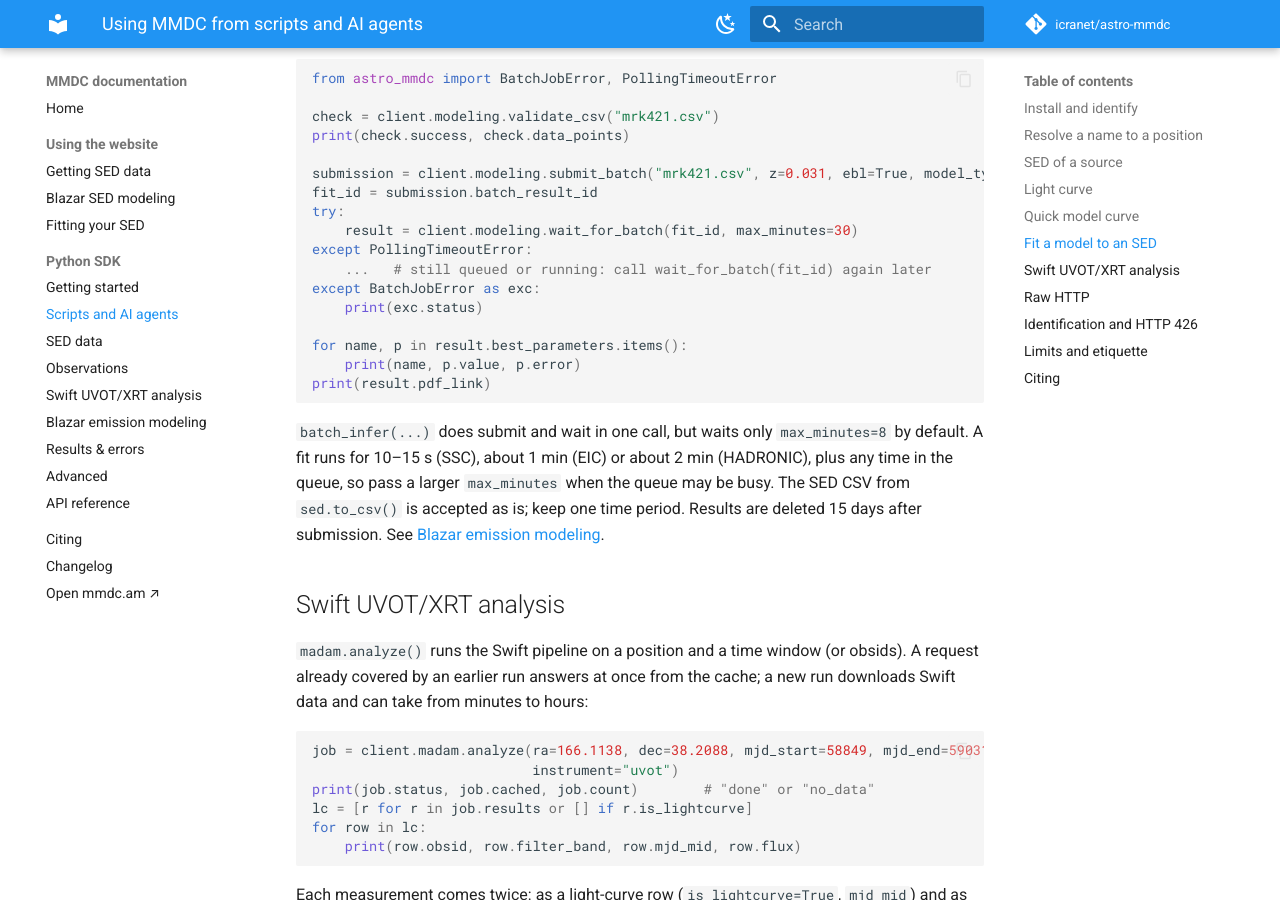
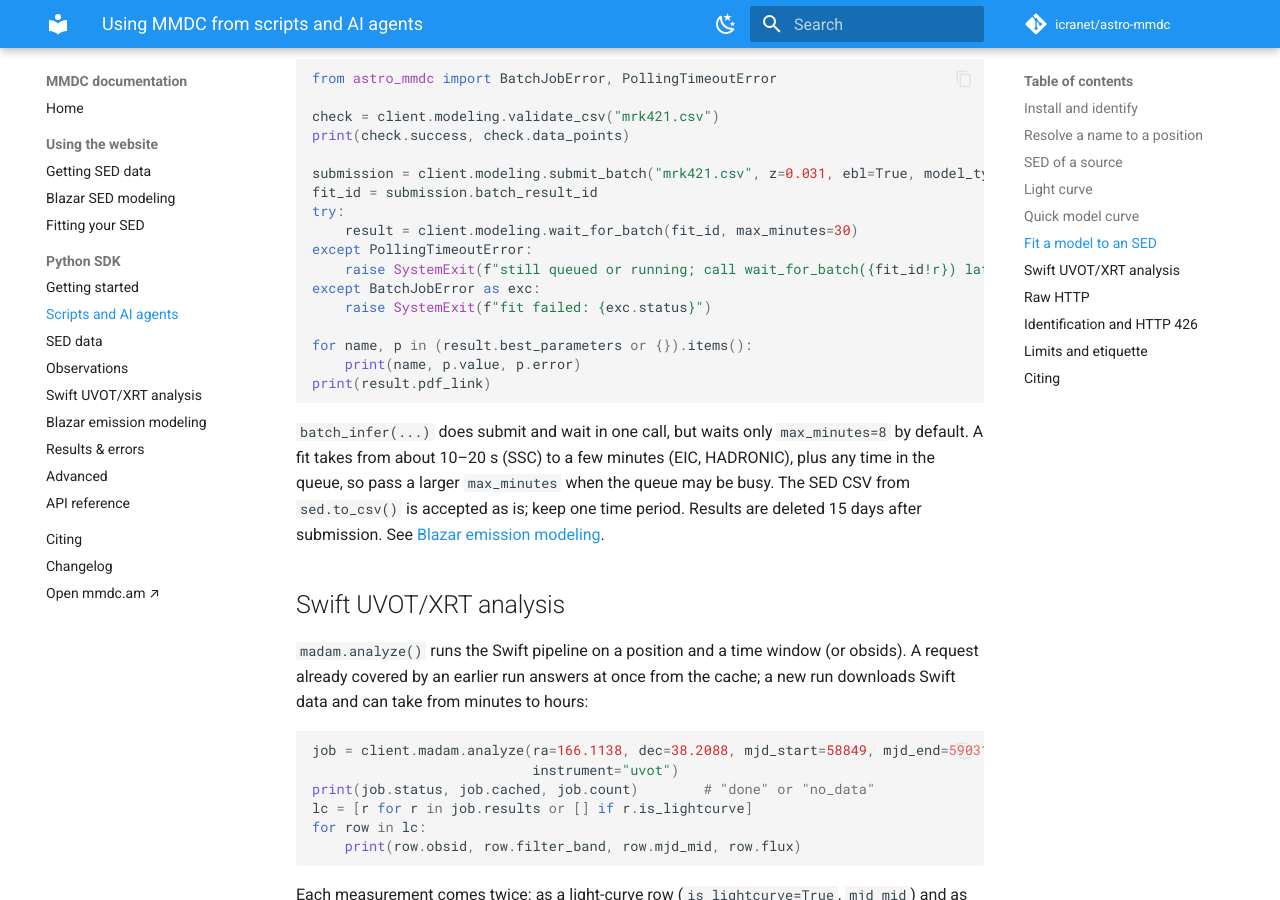
Before and after one commit to icranet/astro-mmdc, an MkDocs documentation site: the page built from docs/agents.md, in a window 1280 px wide and 900 px high, scrolled down 3141 px. Built offline with MkDocs 1.6.1 and Material for MkDocs 9.7.7, drawn with Linux system fonts in a browser that asks for light colours; comment, search, counter and statistics services are not loaded; some of the changed text lies outside the part shown.

Commit message:
Docs: agent snippets stop on errors; separate wait budget for fit results

````diff
--- a/docs/agents.md
+++ b/docs/agents.md
@@ -72,9 +72,9 @@
 try:
     sed = client.sed.get(ra=166.113808, dec=38.208833, name="Mrk 421")
 except SEDNoData:
-    ...                       # the pipeline ran and found no points at this position
+    raise SystemExit("no points at this position")   # the pipeline ran and found nothing
 except SEDJobFailed as exc:
-    print(exc.code, exc.retry_after_s)
+    raise SystemExit(f"failed: {exc.code}, retry after {exc.retry_after_s} s")
 except SEDTimeoutError as exc:
     sed = client.sed.fetch(exc.id)   # the job keeps running on the server; pick it up later
 
@@ -155,17 +155,17 @@
 try:
     result = client.modeling.wait_for_batch(fit_id, max_minutes=30)
 except PollingTimeoutError:
-    ...   # still queued or running: call wait_for_batch(fit_id) again later
+    raise SystemExit(f"still queued or running; call wait_for_batch({fit_id!r}) later")
 except BatchJobError as exc:
-    print(exc.status)
+    raise SystemExit(f"fit failed: {exc.status}")
 
-for name, p in result.best_parameters.items():
+for name, p in (result.best_parameters or {}).items():
     print(name, p.value, p.error)
 print(result.pdf_link)
 ```
 
 `batch_infer(...)` does submit and wait in one call, but waits only `max_minutes=8` by default.
-A fit runs for 10–15 s (SSC), about 1 min (EIC) or about 2 min (HADRONIC), plus any time in the
+A fit takes from about 10–20 s (SSC) to a few minutes (EIC, HADRONIC), plus any time in the
 queue, so pass a larger `max_minutes` when the queue may be busy. The SED CSV from
 `sed.to_csv()` is accepted as is; keep one time period. Results are deleted 15 days after
 submission. See [Blazar emission modeling](guides/modeling.md).
@@ -254,7 +254,7 @@
 
 | What | Limit |
 |---|---|
-| `Prefer: wait` | at most 25 s per request; 4 waiting requests site-wide, 2 per client |
+| `Prefer: wait` | at most 25 s per request. SED: 4 waiting requests site-wide, 2 per client; fit results (`batch_result`): 3 site-wide, 2 per client |
 | Fits queued or running at once | 2 per client without an API key; 5 or 25 with one, by tier. Above it: 429, `Retry-After: 120` |
 | Synchronous inference | 4 at once site-wide; above it: 429, `Retry-After: 10` |
 | SED reuse | any job within 2″ is reused; a failed run is not retried for 30 min unless `refresh` is sent |
````
